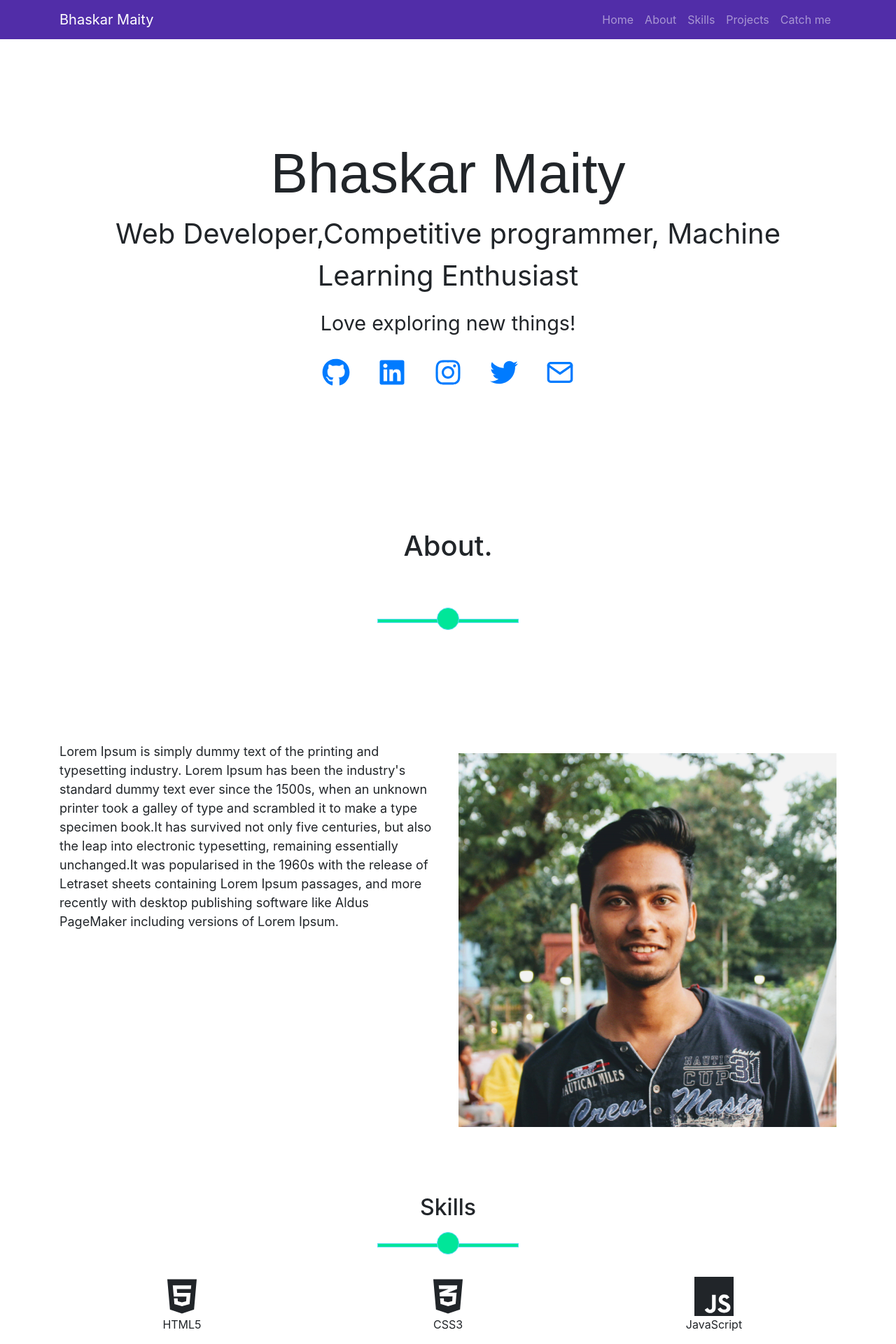
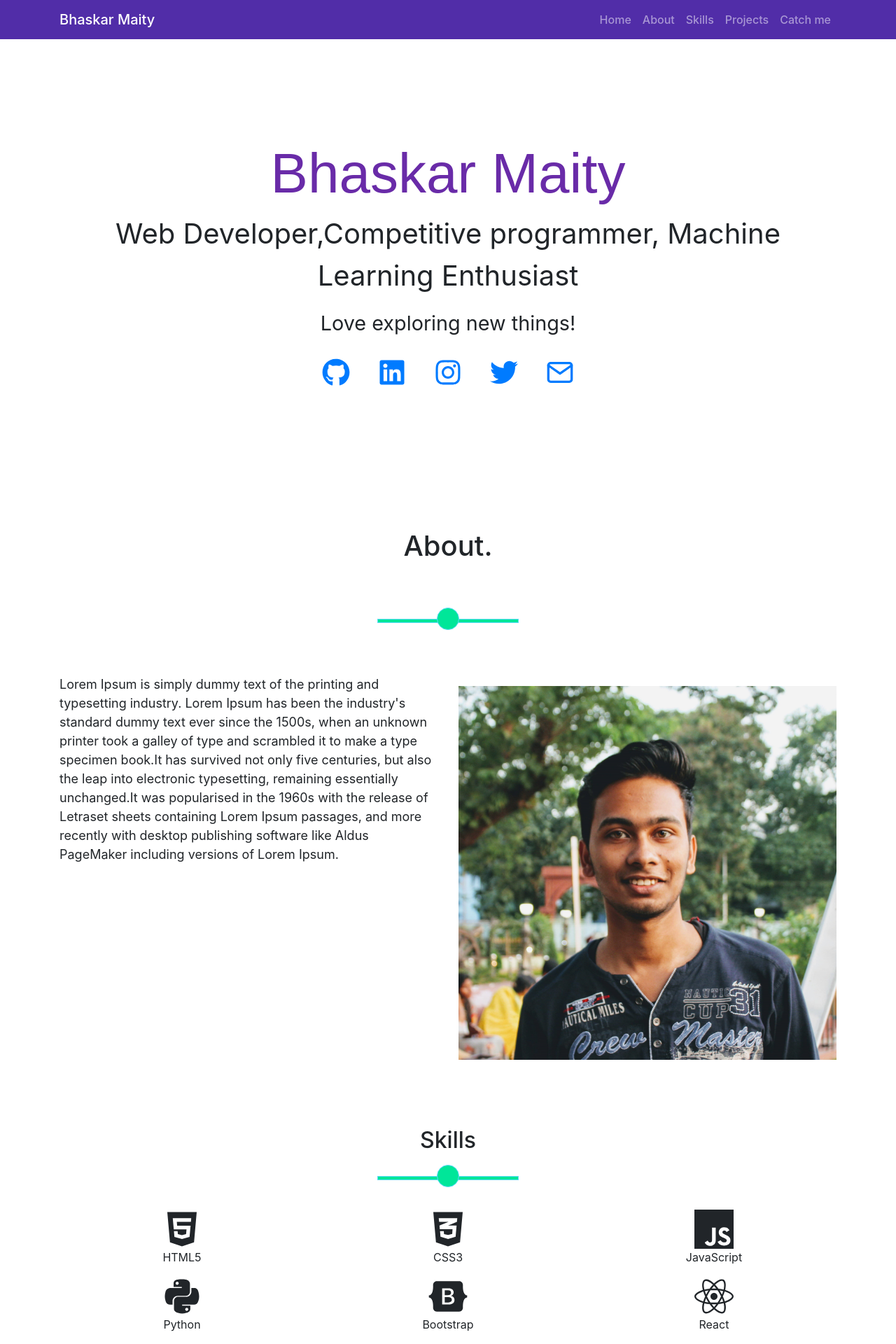
Before and after one commit to Bhaskar-maity/Portfolio, a React (Create React App) app: page / in a window 1280 px wide. Shown: the top 1920 px of the page at 70% size. Built offline with nearby package versions, Linux system fonts and the light colour scheme.

Commit message:
minor css

```diff
--- a/src/App.css
+++ b/src/App.css
@@ -1,20 +1,23 @@
 /* navbar */
 .navbar-dark {
   background-color: #512DA8;
+  font-weight: 500;
+
 }
 
 .about {
-  margin-top: 4rem;
+  margin-top: 0.5rem;
   /* padding-top: 4rem !important; */
 }
 
 .about-content{
-  padding-top: 6rem;
+  padding-top: 2rem;
   padding-bottom: 6rem;
   font-size: large;
+
 }
 .about-img {
-  padding-top: 7rem;
+  padding-top: 3rem;
   padding-bottom: 6rem;
 }
 /* heading part */
@@ -29,7 +32,7 @@
 
 }
 .header-title{
-
+  color: #692ba8;
   font-family: 'Montserrat', sans-serif;
   font-size: 5rem;
   box-sizing: border-box;
--- a/src/components/navbar.js
+++ b/src/components/navbar.js
@@ -5,7 +5,7 @@ function NavControl() {
 
     return (
 
-<Navbar collapseOnSelect expand="md" className='navbar-dark' variant="dark">
+<Navbar collapseOnSelect expand="md" className='navbar-dark sticky-top' variant="dark">
   <div className='container'>
   <Navbar.Brand href="#home">Bhaskar Maity</Navbar.Brand>
   <Navbar.Toggle aria-controls="responsive-navbar-nav" />
--- a/src/mydata.js
+++ b/src/mydata.js
@@ -87,7 +87,7 @@ export default
           {
             id: 4,
             skill: <FaPython className="display-4" />,
-            name: "Sass",
+            name: "Python",
           },
           {
             id: 5,
```
